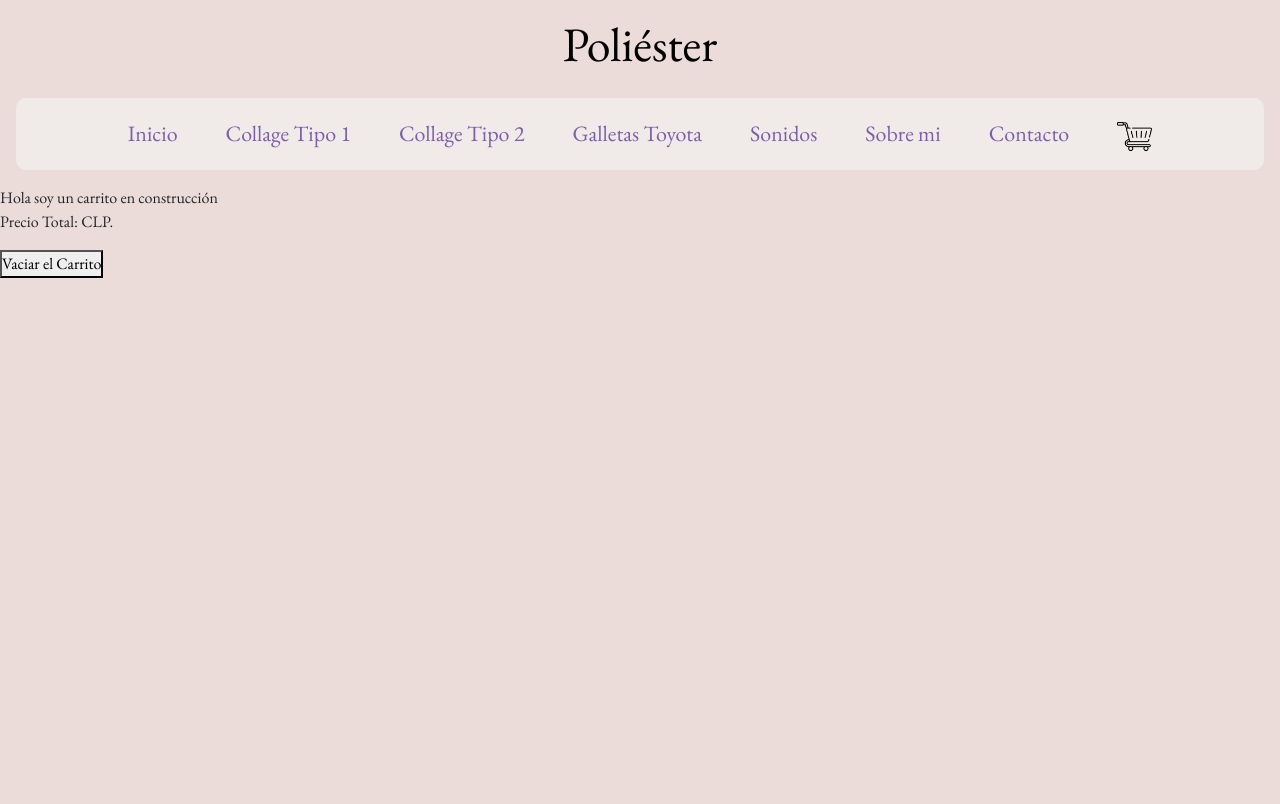
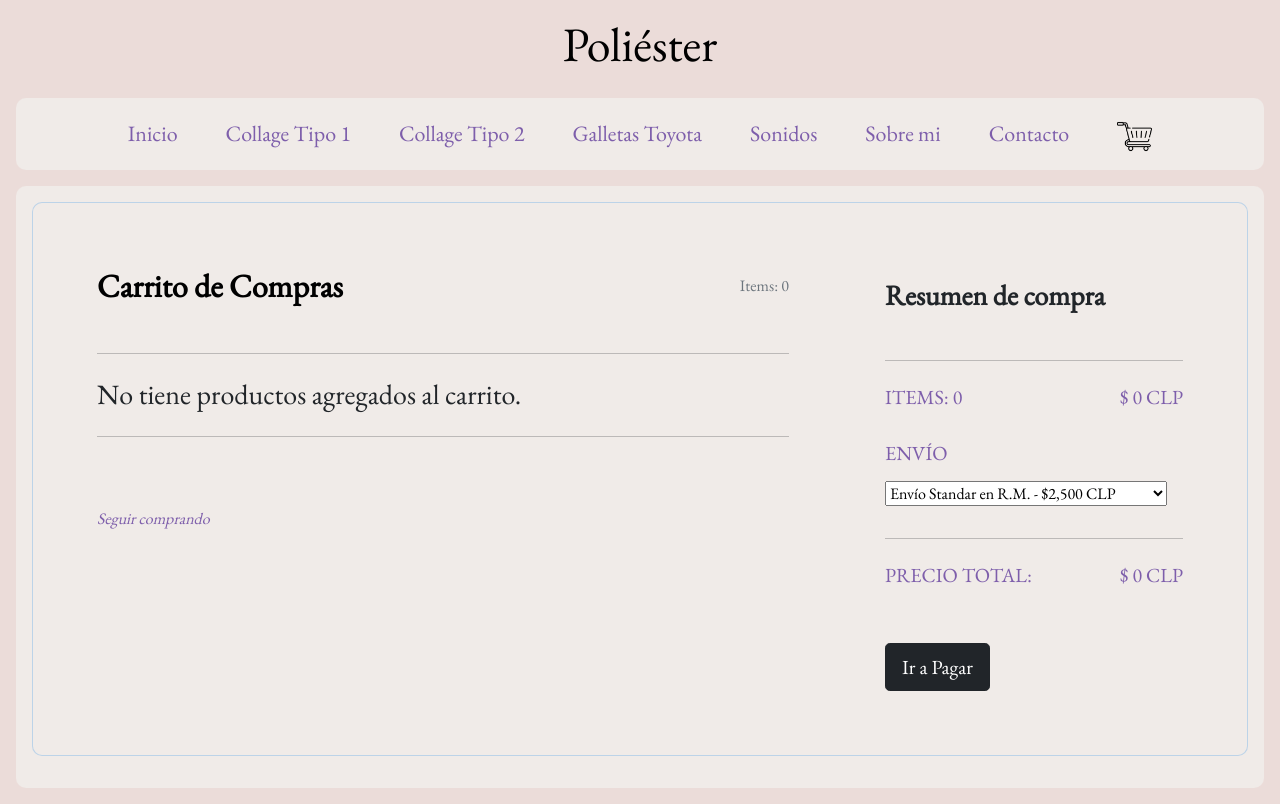
Before and after one commit to Franciscojm13/poliester_react_web, a React (Vite) app: page /cart in a window 1280 px wide. Built offline with nearby package versions, Linux system fonts and the light colour scheme.

Commit message:
refinando CartView

```diff
--- a/src/components/Cart/Cart.jsx
+++ b/src/components/Cart/Cart.jsx
@@ -1,26 +1,157 @@
 
-import { useCartContext } from '../../context/CartContext'
+import { Link } from "react-router-dom"
+import { useCartContext } from "../../context/CartContext"
 
 const Cart = () => {
 
-    const {listaCart, vaciarCarrito, precioTotal, quitarItem} =  useCartContext()
+    const {listaCart, vaciarCarrito, precioTotal, quitarItem, getCantidadTotal, separadorDeMiles, descontarUnidad, aumentarUnidad} =  useCartContext()
+    // const [carroVacio, setCarroVacio] = useState(true)
+
+    // const CarroVacio=()=>{
+    //     useEffect(()=>{
+    //         return ()=> console.log("componente CargandoPagina desmontado")
+    //     })
+
+    //     return (
+    //         <h3> No tiene productos agregados al carrito.</h3>
+    //     )
+    // }
 
     return (
-        <div>
-            Hola soy un carrito en construcción
-            <div>
+        <div className="h-100 " >
 
-                {listaCart.map(item=>(
-                    <div key={item.id}>
-                        Nombre:{item.name} - Cantidad: {item.cantidad}
-                        <button onClick={()=>quitarItem(item.id)}></button>
+            <div className="contenedor mx-3 mb-3 p-3">
+                <div className="row d-flex justify-content-center align-items-center h-100">
+                    <div className="col-12">
+                        <div className="contenedor card-body mb-3 border" >
+                            <div className="card-body p-0">
+                                <div className="row g-0">
+                                    <div className="col-lg-8">
+                                        <div className="p-5">
+                                            <div className="d-flex justify-content-between align-items-center mb-5">
+                                                <h2 className="fw-bold mb-0 text-black">Carrito de Compras</h2>
+                                                <h6 className="mb-0 text-muted">Items: {getCantidadTotal()}</h6>
+                                            </div>
+                                            <hr className="my-4"/>
+
+                                            {listaCart.length==0  ?                         //condicional que pregunta si hay elementos en el array
+                                                <h3> No tiene productos agregados al carrito.</h3>
+                                            :
+
+
+                                                listaCart.map(item=>(
+                                                    <div key={item.id}>
+
+                                                        <div className="row mb-4 d-flex justify-content-between align-items-center">
+
+
+                                                            <div className="col-md-2 col-lg-2 col-xl-2">
+                                                                <img
+                                                                    src={`${item.foto}`}
+                                                                    className="img-fluid rounded-3" alt="Cotton T-shirt"/>
+                                                            </div>
+                                                            <div className="col-md-3 col-lg-3 col-xl-3">
+                                                                <h6 className="text-muted">{item.categoria}</h6>
+                                                                <h6 className="text-black mb-0">{`${item.nombre}`}</h6>
+                                                            </div>
+                                                            <div className="col-md-3 col-lg-3 col-xl-2 d-flex">
+                                                                <button className="btn btn-link px-2"
+                                                                    onClick={ ()=> descontarUnidad(item.id) }>
+                                                                    <i className="fas fa-minus"></i>
+                                                                </button>
+
+                                                                <input id="form1" min="0" name="quantity" defaultValue={item.cantidad}  type="number"
+                                                                    className="form-control form-control-sm" />
+
+                                                                <button className="btn btn-link px-2"
+                                                                    onClick={ ()=> aumentarUnidad(item.id) }>
+                                                                    <i className="fas fa-plus"></i>
+                                                                </button>
+                                                            </div>
+                                                            <div className="col-md-3 col-lg-2 col-xl-2 offset-lg-1">
+                                                                <h6 className="mb-0">{`$${separadorDeMiles(item.precio*item.cantidad)} CLP`}</h6>
+                                                            </div>
+                                                            <div className="col-md-1 col-lg-1 col-xl-1 text-end">
+                                                                <button className="btn text-muted" onClick={ ()=> quitarItem(item.id) }>X</button>
+
+                                                            </div>
+                                                        </div>
+                                                    </div>
+                                                ))
+                                            }
+
+                                            <hr className="my-4"/>
+
+                                            <div className="col-lg-3 pt-5">
+                                                <Link to={"/"} style={{ textDecoration: 'none' }}>
+                                                <h6 className="mb-0">
+                                                    <i className="fas fa-long-arrow-alt-left me-2" >Seguir comprando </i></h6>
+                                                </Link>
+                                            </div>
+                                        </div>
+                                    </div>
+
+                                    <div className="col-lg-4 bg-grey">
+                                        <div className="p-5">
+                                            <h3 className="fw-bold mb-5 mt-2 pt-1">Resumen de compra</h3>
+                                            <hr className="my-4"/>
+
+                                            <div className="d-flex justify-content-between mb-4">
+                                                <h5 className="text-uppercase">ITEMS: {getCantidadTotal()}</h5>
+                                                <h5>$ {separadorDeMiles(precioTotal())} CLP</h5>
+                                            </div>
+
+                                            <h5 className="text-uppercase mb-3">ENVÍO</h5>
+
+                                            {/* Select con propósitos demostrativos. No surte efecto en el precio final */}
+                                            <div className="mb-4 pb-2">
+                                                <select className="select">
+                                                    <option value="1">Envío Standar en R.M. - $2,500 CLP</option>
+                                                    <option value="2">Envío Standar fuera de R.M. - $5,000 CLP</option>
+                                                    <option value="3">Envío Internacional - $10,000 CLP</option>
+                                                    <option value="4">Retiro en Tienda - $0 CLP</option>
+                                                </select>
+                                            </div>
+
+
+                                            <hr className="my-4"/>
+
+                                            <div className="d-flex justify-content-between mb-5">
+                                                <h5 className="text-uppercase">PRECIO TOTAL:</h5>
+                                                <h5>{ `$ ${separadorDeMiles(precioTotal())} CLP`} </h5>
+                                            </div>
+
+                                            <button type="button" className="btn btn-dark btn-block btn-lg"
+                                                data-mdb-ripple-color="dark">Ir a Pagar</button>
+
+                                        </div>
+                                    </div>
+                                </div>
+                            </div>
+                        </div>
                     </div>
-                ))}
+                </div>
+            </div>
+        </div>
 
-            </div>
-            <p>Precio Total: { precioTotal()!=0 && precioTotal() } CLP.</p>
-            <button onClick={vaciarCarrito}>Vaciar el Carrito</button>
-        </div>
+
+        // <div>
+
+        //     Hola soy un carrito en construcción
+        //     <div>
+
+        //         {listaCart.map(item=>(
+        //             <div key={item.id}>
+
+        //                 {`Nombre:${item.nombre} - Cantidad: ${item.cantidad}`}
+        //                 <button onClick={()=>quitarItem(item.id)}></button>
+        //             </div>
+        //         ))}
+
+        //     </div>
+        //     <p>Precio Total: { precioTotal()!=0 && precioTotal() } CLP.</p>
+        //     <button onClick={vaciarCarrito}>Vaciar el Carrito</button>
+        // </div>
     )
 }
 
--- a/src/components/NavBar/NavBar.jsx
+++ b/src/components/NavBar/NavBar.jsx
@@ -27,8 +27,8 @@ const {getCantidadTotal} = useCartContext()
                     <div className="collapse navbar-collapse " id="navbarNav">
                         <ul className=" navbar-nav  list-unstyled text-center">
                             <Link to={'/'} style={{ textDecoration: 'none' }}><li className="nav-item nav-link px-4"> Inicio </li></Link>
-                            <Link to={'/categoria/collageTipo_1'} style={{ textDecoration: 'none' }}><li className="nav-item nav-link px-4">Collage Tipo 1</li></Link>
-                            <Link to={'/categoria/collageTipo_2'} style={{ textDecoration: 'none' }}><li className="nav-item nav-link px-4">Collage Tipo 2</li></Link>
+                            <Link to={'/categoria/Collage Tipo 1'} style={{ textDecoration: 'none' }}><li className="nav-item nav-link px-4">Collage Tipo 1</li></Link>
+                            <Link to={'/categoria/Collage Tipo 2'} style={{ textDecoration: 'none' }}><li className="nav-item nav-link px-4">Collage Tipo 2</li></Link>
 
                             <li className="nav-item nav-link px-4">Galletas Toyota</li>
                             <li className="nav-item nav-link px-4">Sonidos</li>
--- a/src/context/CartContext.jsx
+++ b/src/context/CartContext.jsx
@@ -52,9 +52,38 @@ const CartContextProvider = ({children}) => {      //componente virtual de facha
         setListaCart(listaCart.filter(prod=>prod.id!=idProdQuitado)) //filter retorna un nuevo array filtrado
     }
 
+    const separadorDeMiles=(numero)=> {
+        let partesNumero = numero.toString().split('.');
+
+        partesNumero[0] = partesNumero[0].replace(/\B(?=(\d{3})+(?!\d))/g, ',');
+
+        return partesNumero.join('.');
+    }
+
+    const descontarUnidad=(idProducto)=>{
+        listaCart.forEach(prod=>{
+            if(prod.id==idProducto){
+                prod.cantidad - 1
+                console.log(prod.cantidad)
+
+            }
+        })
+
+    }
+
+    const aumentarUnidad=(idProducto)=>{
+        listaCart.forEach(prod=>{
+            if(prod.id==idProducto){
+                prod.cantidad + 1
+                console.log(prod.cantidad)
+            }
+        })
+
+    }
+
     return (
         <div>
-            <CartContext.Provider value={{listaCart, agregarCarrito, vaciarCarrito, precioTotal, getCantidadTotal, quitarItem}}>
+            <CartContext.Provider value={{listaCart, agregarCarrito, vaciarCarrito, precioTotal, getCantidadTotal, quitarItem, separadorDeMiles, descontarUnidad, aumentarUnidad}}>
                 {children}
             </CartContext.Provider>
 
--- a/src/sass/_header.scss
+++ b/src/sass/_header.scss
@@ -67,3 +67,9 @@ h1{
         color: map-get($map: $color-map, $key: title-color );
     }
 }
+
+//Cart:
+
+h6, h5{
+    color: map-get($map: $color-map, $key: title-color );
+}
```
Also changed, not shown: src/getFetch.js (+16 -16 lines).
